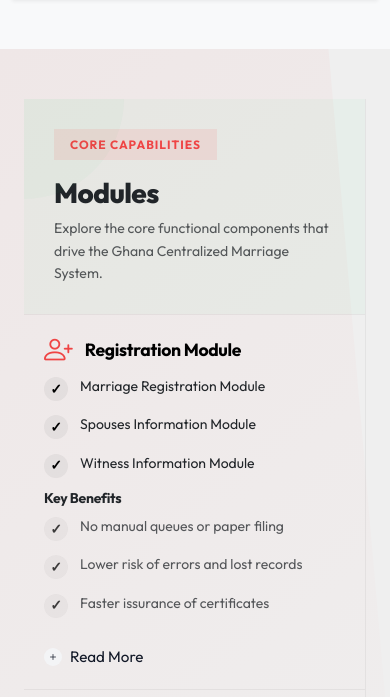
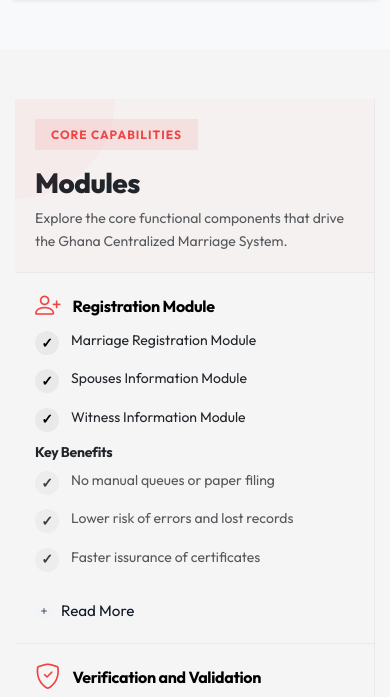
Before and after one commit to Manuel-Vardy/GCMS, a website: page index.html in a window 390 px wide. Shown: the part 2876-3573 px from the top of the page. Drawn offline with nearby package versions, Linux system fonts and the light colour scheme.

Commit message:
initail commit

```diff
--- a/css/style.css
+++ b/css/style.css
@@ -514,28 +514,18 @@ h6,
 
 /* Modules Section - Borderless Grid with Diagonal Background */
 .bg-modules-pattern {
-    background-color: #f9f9f9;
-    background-image:
-        linear-gradient(120deg, rgba(0, 0, 0, 0.03) 0%, rgba(0, 0, 0, 0.03) 50%, transparent 50%),
-        linear-gradient(120deg, transparent 0%, transparent 50%, rgba(0, 0, 0, 0.015) 50%),
-        linear-gradient(60deg, rgba(0, 0, 0, 0.015) 0%, rgba(0, 0, 0, 0.015) 50%, transparent 50%);
-    background-size: 100% 100%, 100% 100%, 100% 100%;
+    background-color: #ffffff;
+    background-image: linear-gradient(120deg,
+            transparent 0%, transparent 20%,
+            rgba(0, 0, 0, 0.01) 20%, rgba(0, 0, 0, 0.01) 40%,
+            transparent 40%, transparent 60%,
+            rgba(0, 0, 0, 0.01) 60%, rgba(0, 0, 0, 0.01) 80%,
+            transparent 80%);
     position: relative;
     overflow: hidden;
 }
 
-.bg-modules-pattern::before {
-    content: "";
-    position: absolute;
-    top: -50%;
-    left: -10%;
-    width: 120%;
-    height: 200%;
-    background: linear-gradient(135deg, rgba(0, 0, 0, 0.03) 0%, transparent 40%, rgba(0, 0, 0, 0.01) 100%);
-    transform: rotate(-15deg);
-    z-index: 0;
-    pointer-events: none;
-}
+
 
 .module-modern-card {
     background: transparent;
@@ -570,7 +560,7 @@ h6,
 }
 
 .module-header-cell {
-    background: rgba(34, 197, 94, 0.04);
+    background: rgba(239, 68, 68, 0.02);
     position: relative;
     overflow: hidden;
     height: 100%;
@@ -581,7 +571,7 @@ h6,
     position: absolute;
     width: 200px;
     height: 200px;
-    background: rgba(34, 197, 94, 0.03);
+    background: rgba(239, 68, 68, 0.03);
     border-radius: 50%;
     top: -100px;
     left: -100px;
@@ -617,6 +607,27 @@ h6,
     margin-bottom: 0;
     color: var(--gcms-black);
     line-height: 1.3;
+}
+
+/* Mobile Optimizations for Modules Section */
+@media (max-width: 768px) {
+    .bg-modules-pattern .container-fluid {
+        padding-left: 15px !important;
+        padding-right: 15px !important;
+    }
+
+    .module-modern-card,
+    .module-header-cell {
+        padding: 20px !important;
+    }
+
+    .module-modern-icon {
+        font-size: 1.6rem;
+    }
+
+    .module-modern-title {
+        font-size: 1rem;
+    }
 }
 
 .module-modern-content {
```
